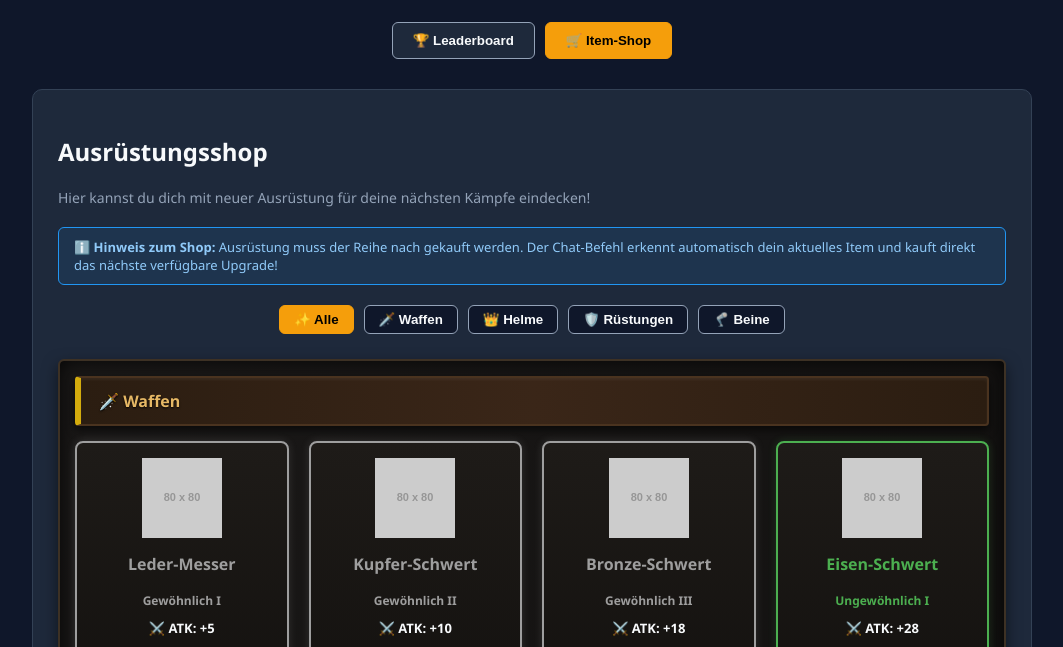
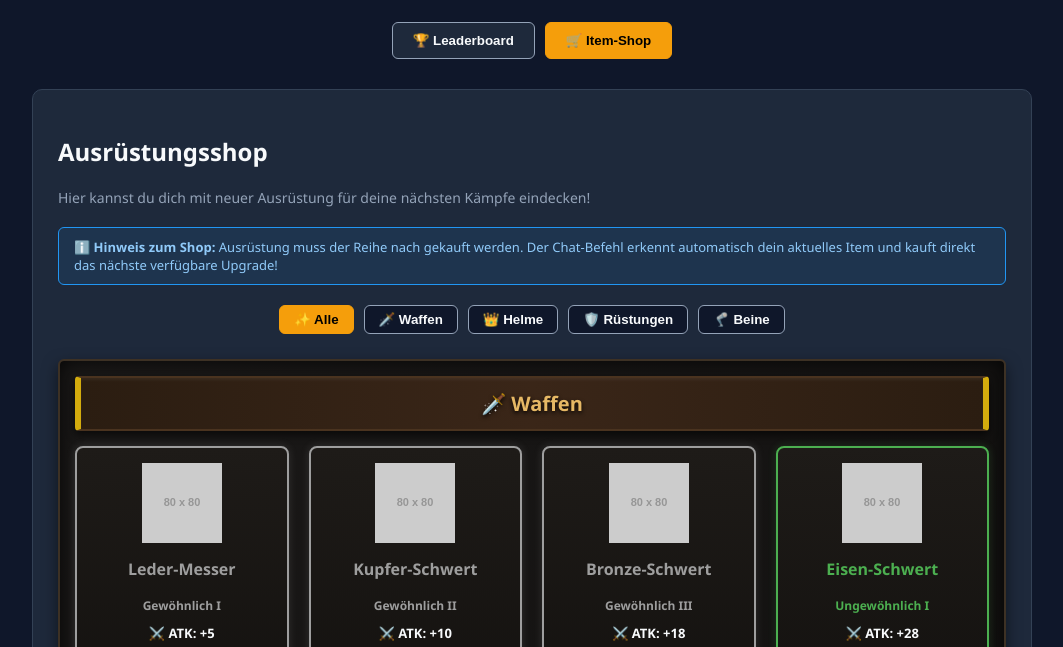
Before and after one commit to MatnorLP/twitch-rpg, a plain HTML site: page index.html in a window 1280 px wide. Shown: the part 125-772 px from the top of the page, without its empty margins (108-1171 px from the left). Drawn offline with Linux system fonts and the light colour scheme; placeholder pictures from the web are drawn by us.

Commit message:
Enhance shop category title styles
Updated styles for shop category titles to enhance appearance and readability.

```diff
--- a/index.html
+++ b/index.html
@@ -181,7 +181,7 @@
     gap: 20px;
 }
 
-/* Holzschild-Look für die Überschriften */
+/* Holzschild-Look für die Überschriften (zentriert & größer) */
 .shop-category-title {
     background: linear-gradient(90deg, #2b1d11 0%, #3a2618 50%, #2b1d11 100%),
                 repeating-linear-gradient(45deg, rgba(255,255,255,0.02) 0px, rgba(255,255,255,0.02) 2px, transparent 2px, transparent 4px);
@@ -189,15 +189,17 @@
     padding: 12px 18px;
     border-radius: 4px;
     border: 2px solid #4a331f; /* Dunkler Holzrand */
-    border-left: 6px solid #d4ac0d; /* Stabiler goldener Akzent */
-    font-size: 16px;
+    border-left: 6px solid #d4ac0d; /* Goldener Akzent */
+    border-right: 6px solid #d4ac0d; /* Symmetrischer Gold-Akzent auf der rechten Seite */
+    font-size: 20px; /* Etwas größer für bessere Lesbarkeit */
     font-weight: bold;
     margin-bottom: 15px;
     display: flex;
     align-items: center;
-    gap: 10px;
+    justify-content: center; /* Zentriert den Inhalt waagerecht */
+    gap: 12px;
     box-shadow: inset 0 2px 3px rgba(255, 255, 255, 0.05), 0 4px 8px rgba(0, 0, 0, 0.6);
-    text-shadow: 0 1px 2px rgba(0, 0, 0, 0.9);
+    text-shadow: 0 2px 4px rgba(0, 0, 0, 0.9);
 }
     </style>
 </head>
```
